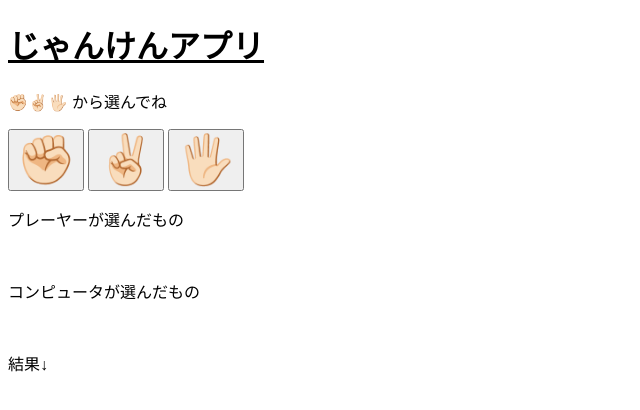
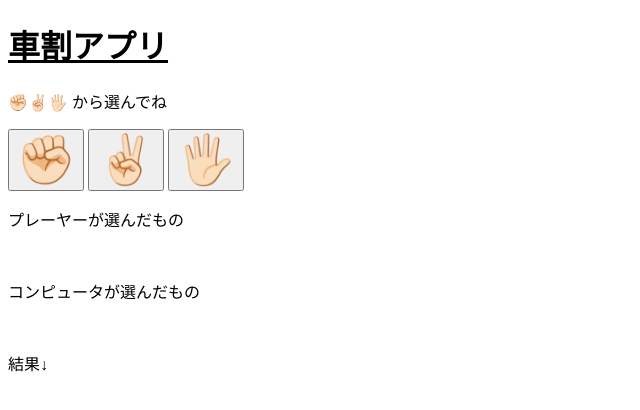
Before and after one commit to ryuki25695/Syawari, a plain HTML site: page index.html in a window 1280 px wide. Shown: the whole page, without its empty margins (0-640 px from the left). Drawn offline with Linux system fonts and the light colour scheme.

Commit message:
車割アプリにじゃんけんアプリから変更

```diff
--- a/index.html
+++ b/index.html
@@ -4,13 +4,13 @@
     <meta charset="UTF-8">
     <meta http-equiv="X-UA-Compatible" content="IE=edge">
     <meta name="viewport" content="width=device-width, initial-scale=1.0">
-    <title>じゃんけんアプリ</title>
+    <title>車割アプリ</title>
 
     <script src="./app.js"></script>
     <link rel="stylesheet" href="./main.css">
 </head>
 <body>
-    <h1 id="title">じゃんけんアプリ</h1>
+    <h1 id="title">車割アプリ</h1>
 
     <div id="main">
         <p>✊🏻✌🏻🖐🏻 から選んでね</p>
```
